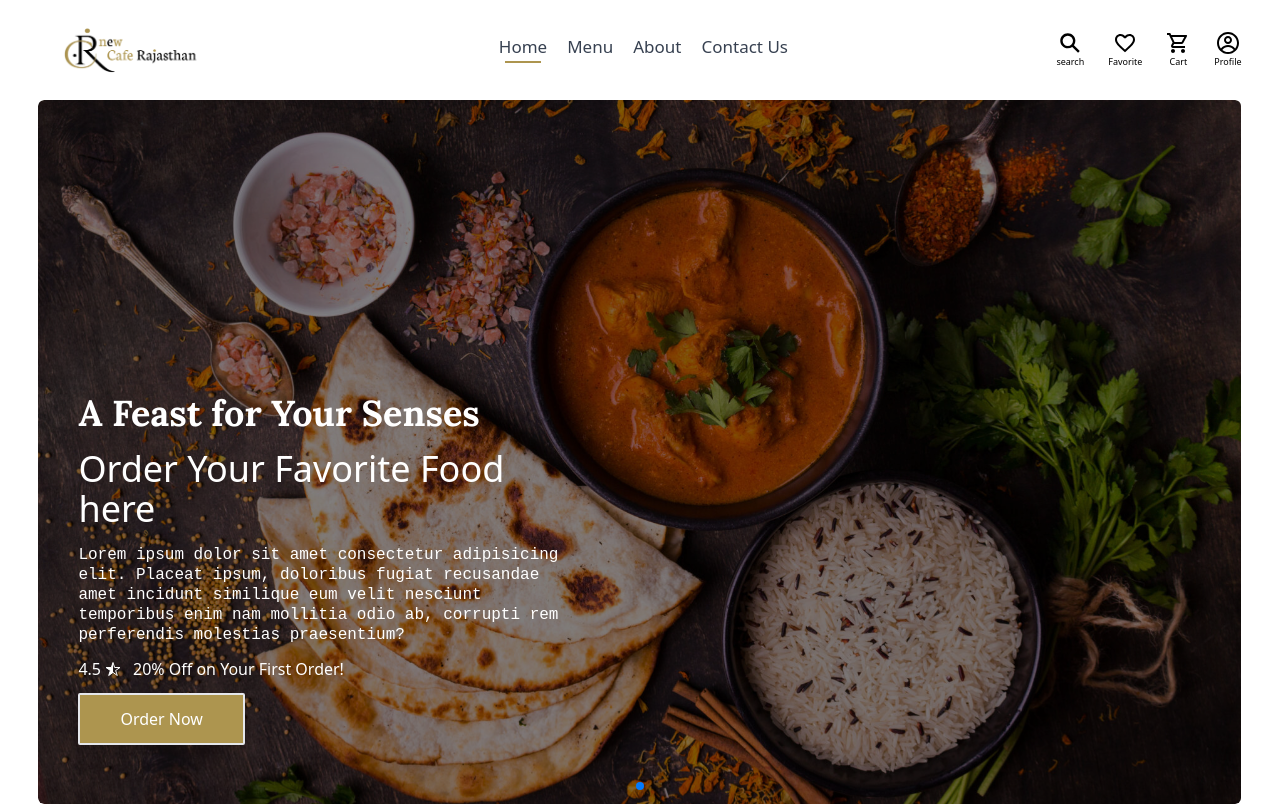
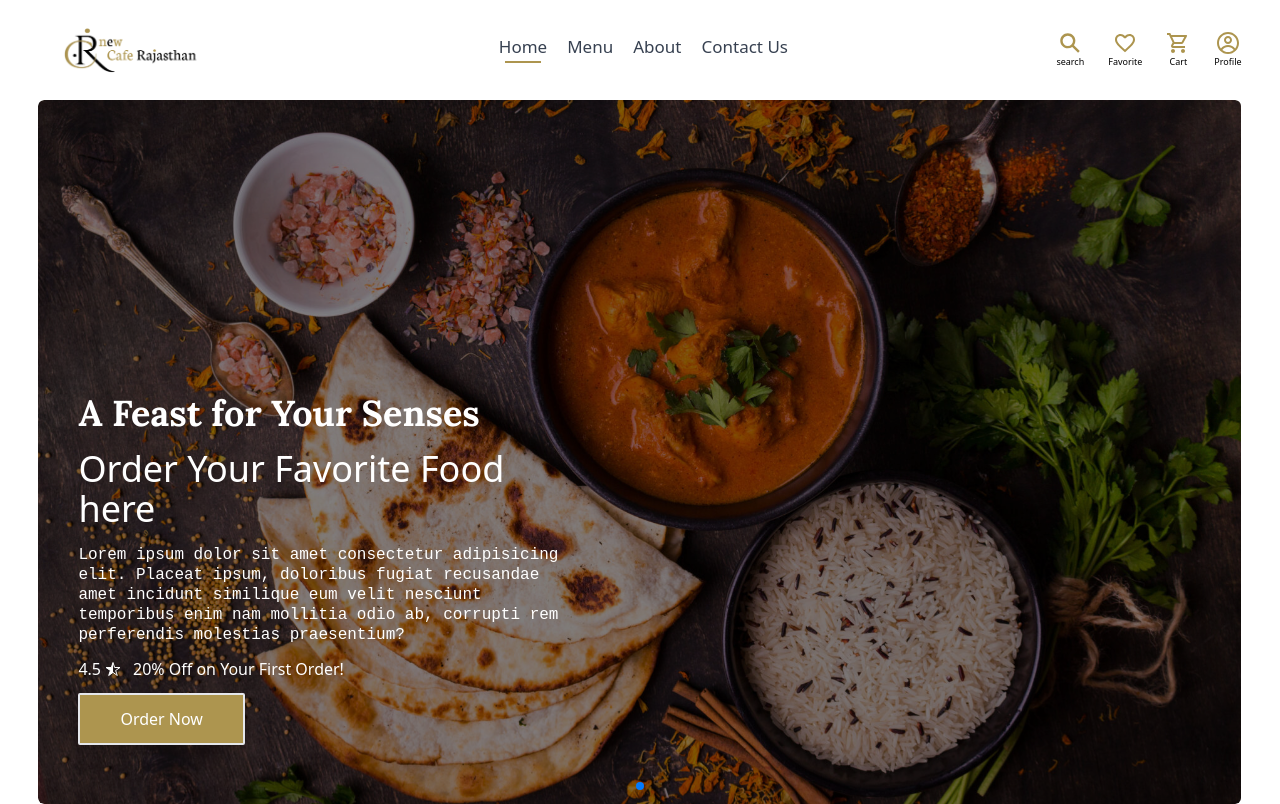
Before and after one commit to arfajsheru/CR-HOTEL, a React (Vite) app in the folder cr-restaurant/: page / in a window 1280 px wide. Built offline with nearby package versions, Linux system fonts and the light colour scheme; a web font is replaced by a local one.

Commit message:
add new logo

```diff
--- a/cr-restaurant/src/component/Navbar.jsx
+++ b/cr-restaurant/src/component/Navbar.jsx
@@ -34,21 +34,21 @@ const Navbar = () => {
       {/* Action Bar */}
       <div className="flex items-center gap-6">
         <div className="flex flex-col items-center">
-          <IoSearchSharp className="text-2xl font-cus" />
+          <IoSearchSharp className="text-2xl text-custom" />
           <p className="text-[9px]">search</p>
         </div>
 
         <div className="flex flex-col items-center">
-          <MdOutlineFavoriteBorder className="text-2xl font-cus" />
+          <MdOutlineFavoriteBorder className="text-2xl text-custom" />
           <p className="text-[9px]">Favorite</p>
         </div>
 
         <Link to={"/cart"} className="flex flex-col items-center">
-          <MdOutlineLocalGroceryStore className="text-2xl font-cus" />
+          <MdOutlineLocalGroceryStore className="text-2xl text-custom" />
           <p className="text-[9px]">Cart</p>
         </Link>
         <div className="flex flex-col items-center">
-          <CgProfile className="text-2xl font-cus" />
+          <CgProfile className="text-2xl text-custom" />
           <p className="text-[9px]">Profile</p>
         </div>
         <div
```
